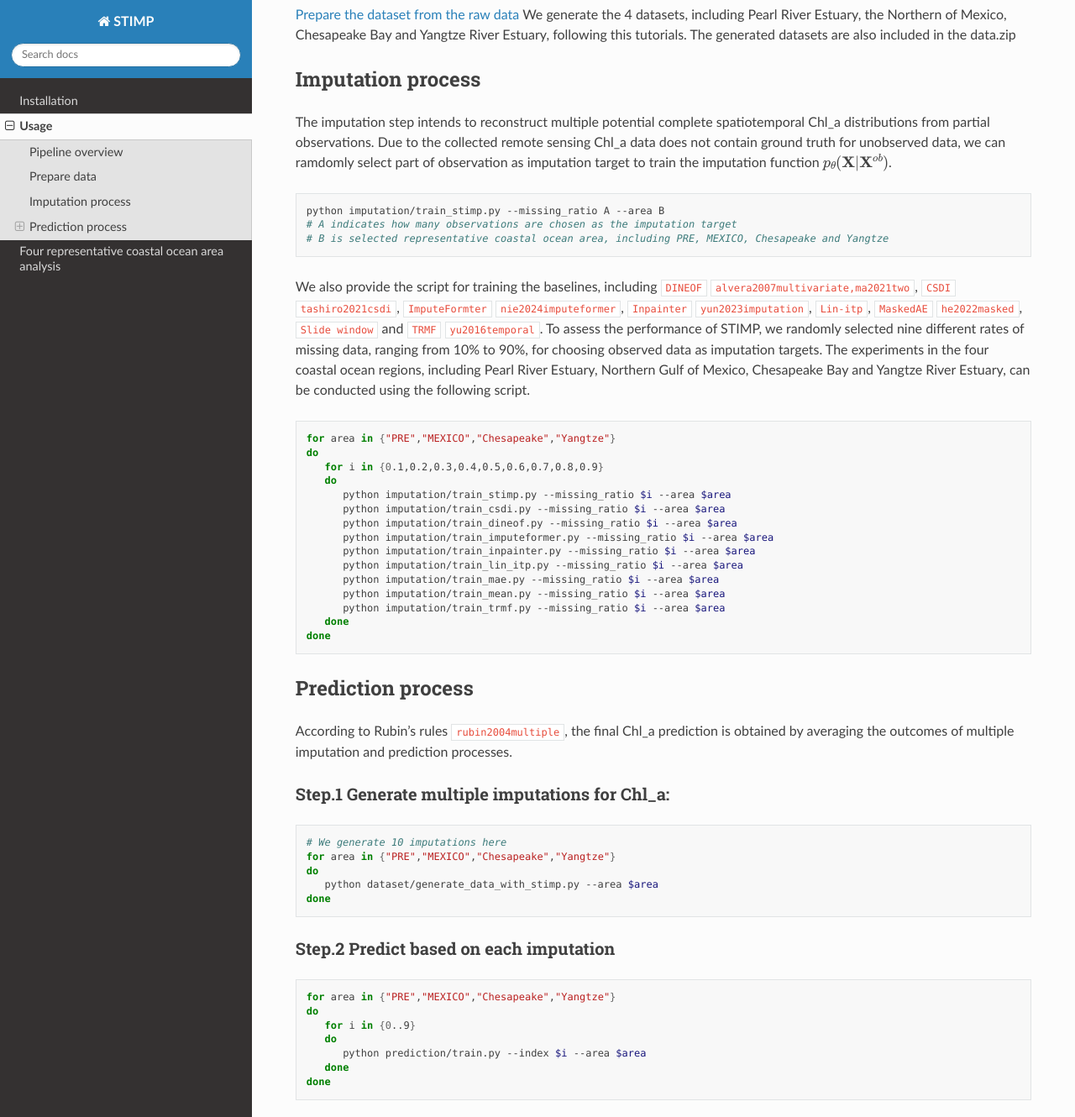
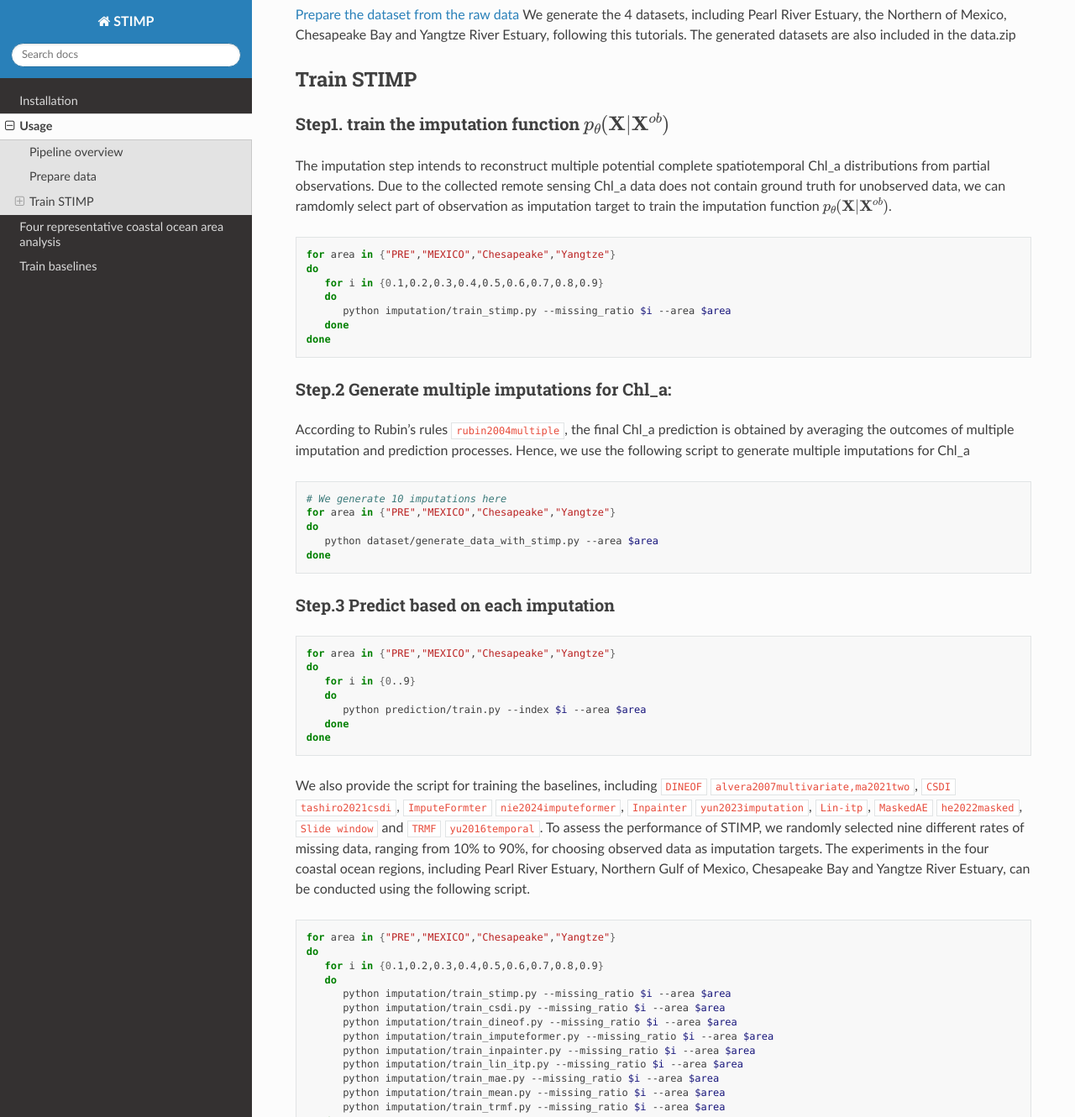
Before and after one commit to Ryanfzhang/STIMP-tutorials, a Sphinx documentation site: the page built from docs/source/usage.rst, in a window 1280 px wide and 1400 px high, scrolled down 941 px, cut to the strip 0-1330 px from the top of the window. Shown: the whole strip at 84% size. Built offline with Sphinx 7.4.7 and the Read the Docs theme 3.1.0, drawn with Linux system fonts in a browser that asks for light colours; pages that are not in the unit, such as notebooks, are missing from menus; cross-references to code outside the pages are shown as plain code.

Commit message:
baselines

```diff
--- a/docs/source/index.rst
+++ b/docs/source/index.rst
@@ -18,6 +18,7 @@ Contents
    installation.rst
    usage.rst
    analysis/index.rst
+   baselines.rst
 
 Reference
 --------
--- a/docs/source/usage.rst
+++ b/docs/source/usage.rst
@@ -32,16 +32,51 @@ We also uploaded the datasets on Zenodo at https://doi.org/10.5281/zenodo.147247
 `Prepare the dataset from the raw data <https://github.com/YangLabHKUST/STIMP/blob/release/tutorials/01-preprocess_chla_data.ipynb>`_ We generate the 4 datasets, including Pearl River Estuary, the Northern of Mexico, Chesapeake Bay and Yangtze River Estuary, following this tutorials.
 The generated datasets are also included in the data.zip
 
-Imputation process
+Train STIMP
 --------
+
+Step1. train the imputation function :math:`p_\theta(\mathbf{X}|\mathbf{X}^{ob})`
+~~~~~~~~~~~~~~~~~~~~~
+
 The imputation step intends to reconstruct multiple potential complete spatiotemporal Chl_a distributions from partial observations. Due to the collected remote sensing Chl_a data
 does not contain ground truth for unobserved data, we can ramdomly select part of observation as imputation target to train the imputation function :math:`p_\theta(\mathbf{X}|\mathbf{X}^{ob})`.
 
 .. code-block:: bash
 
-   python imputation/train_stimp.py --missing_ratio A --area B
-   # A indicates how many observations are chosen as the imputation target
-   # B is selected representative coastal ocean area, including PRE, MEXICO, Chesapeake and Yangtze
+   for area in {"PRE","MEXICO","Chesapeake","Yangtze"}
+   do
+      for i in {0.1,0.2,0.3,0.4,0.5,0.6,0.7,0.8,0.9}
+      do
+         python imputation/train_stimp.py --missing_ratio $i --area $area
+      done
+   done
+
+
+Step.2  Generate multiple imputations for Chl_a:
+~~~~~~~~~~~~
+According to Rubin's rules :cite:p:`rubin2004multiple`, the final Chl_a prediction is obtained by averaging the outcomes of multiple imputation and prediction processes.
+Hence, we use the following script to generate multiple imputations for Chl_a
+
+.. code-block:: bash
+
+   # We generate 10 imputations here
+   for area in {"PRE","MEXICO","Chesapeake","Yangtze"}
+   do
+      python dataset/generate_data_with_stimp.py --area $area
+   done
+
+Step.3  Predict based on each imputation
+~~~~~~~~~~~~
+
+.. code-block:: bash
+
+   for area in {"PRE","MEXICO","Chesapeake","Yangtze"}
+   do
+      for i in {0..9}
+      do
+         python prediction/train.py --index $i --area $area
+      done
+   done
 
 We also provide the script for training the baselines, including ``DINEOF`` :cite:`alvera2007multivariate,ma2021two`, ``CSDI`` :cite:`tashiro2021csdi`, ``ImputeFormter`` :cite:`nie2024imputeformer`, ``Inpainter`` :cite:`yun2023imputation`,
 ``Lin-itp``, ``MaskedAE`` :cite:`he2022masked`, ``Slide window`` and ``TRMF`` :cite:`yu2016temporal`.
@@ -65,36 +100,5 @@ The experiments in the four coastal ocean regions, including Pearl River Estuary
          python imputation/train_trmf.py --missing_ratio $i --area $area
       done
    done
-
-Prediction process
---------
-
-According to Rubin's rules :cite:p:`rubin2004multiple`, the final Chl_a prediction is obtained by averaging the outcomes of multiple imputation and prediction processes.
-
-Step.1  Generate multiple imputations for Chl_a:
-~~~~~~~~~~~~
-
-.. code-block:: bash
-
-   # We generate 10 imputations here
-   for area in {"PRE","MEXICO","Chesapeake","Yangtze"}
-   do
-      python dataset/generate_data_with_stimp.py --area $area
-   done
-
-Step.2  Predict based on each imputation
-~~~~~~~~~~~~
-
-.. code-block:: bash
-
-   for area in {"PRE","MEXICO","Chesapeake","Yangtze"}
-   do
-      for i in {0..9}
-      do
-         python prediction/train.py --index $i --area $area
-      done
-   done
-
-
 .. bibliography::
    :filter: {"usage"} & docnames
```
Also changed, not shown: docs/source/baselines.rst (added, +31 -0 lines).
